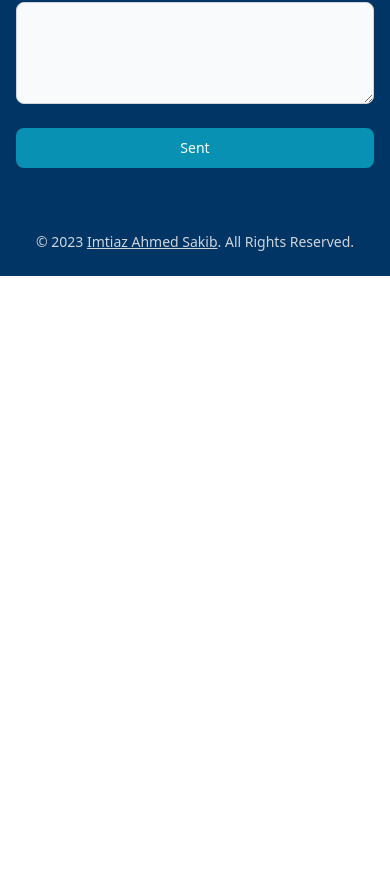
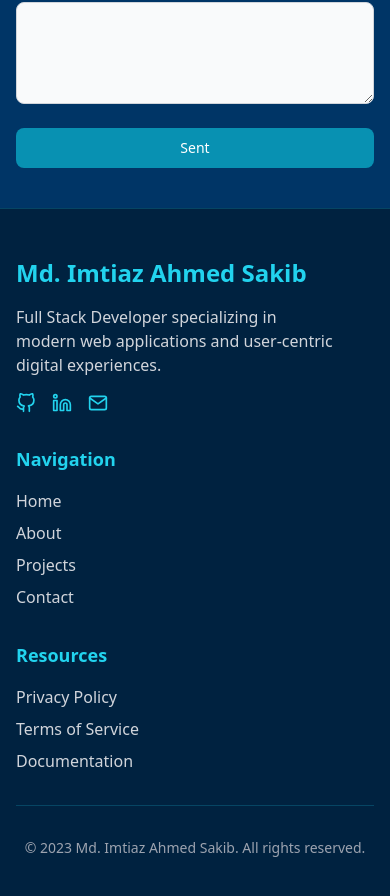
Before and after one commit to imtiazsakib15/portfolio, a React (Vite) app: page / in a window 390 px wide. Shown: the part 8622-9518 px from the top of the page. Before the commit the page ends 8898 px from the top, so only its background shows below. Built offline with nearby package versions, Linux system fonts and the light colour scheme.

Commit message:
footer design updated

```diff
--- a/src/components/Footer/Footer.jsx
+++ b/src/components/Footer/Footer.jsx
@@ -1,12 +1,123 @@
+import { FiGithub, FiLinkedin, FiMail } from "react-icons/fi";
+
 const Footer = () => {
   return (
-    <>
-      <p className="text-center text-gray-300 font-medium text-sm sm:text-base py-6 sm:py-8">
-        &copy; {new Date().getFullYear()}{" "}
-        <span className="underline">Imtiaz Ahmed Sakib</span>. All Rights
-        Reserved.
-      </p>
-    </>
+    <footer className="bg-[#002240] border-t border-cyan-400/20">
+      <div className="max-w-7xl mx-auto px-4 sm:px-6 lg:px-8 py-12">
+        <div className="grid md:grid-cols-3 gap-8 mb-8">
+          <div className="space-y-4">
+            <h3 className="text-2xl font-bold text-cyan-400">
+              Md. Imtiaz Ahmed Sakib
+            </h3>
+            <p className="text-gray-300 max-w-xs">
+              Full Stack Developer specializing in modern web applications and
+              user-centric digital experiences.
+            </p>
+            <div className="flex space-x-4">
+              <a
+                href="https://github.com/imtiazsakib15"
+                target="_blank"
+                rel="noreferrer"
+                className="text-cyan-400 hover:text-cyan-300 transition-colors"
+              >
+                <FiGithub className="text-xl" />
+              </a>
+              <a
+                href="https://www.linkedin.com/in/imtiaz-ahmed-sakib/"
+                target="_blank"
+                rel="noreferrer"
+                className="text-cyan-400 hover:text-cyan-300 transition-colors"
+              >
+                <FiLinkedin className="text-xl" />
+              </a>
+              <a
+                href="mailto:sakib.imtiaz15@gmail.com"
+                className="text-cyan-400 hover:text-cyan-300 transition-colors"
+              >
+                <FiMail className="text-xl" />
+              </a>
+            </div>
+          </div>
+
+          <div className="space-y-4">
+            <h4 className="text-lg font-semibold text-cyan-400">Navigation</h4>
+            <ul className="space-y-2">
+              <li>
+                <a
+                  href="#home"
+                  className="text-gray-300 hover:text-cyan-400 transition-colors"
+                >
+                  Home
+                </a>
+              </li>
+              <li>
+                <a
+                  href="#about"
+                  className="text-gray-300 hover:text-cyan-400 transition-colors"
+                >
+                  About
+                </a>
+              </li>
+              <li>
+                <a
+                  href="#projects"
+                  className="text-gray-300 hover:text-cyan-400 transition-colors"
+                >
+                  Projects
+                </a>
+              </li>
+              <li>
+                <a
+                  href="#contact"
+                  className="text-gray-300 hover:text-cyan-400 transition-colors"
+                >
+                  Contact
+                </a>
+              </li>
+            </ul>
+          </div>
+
+          {/* Resources */}
+          <div className="space-y-4">
+            <h4 className="text-lg font-semibold text-cyan-400">Resources</h4>
+            <ul className="space-y-2">
+              <li>
+                <a
+                  href="#"
+                  className="text-gray-300 hover:text-cyan-400 transition-colors"
+                >
+                  Privacy Policy
+                </a>
+              </li>
+              <li>
+                <a
+                  href="#"
+                  className="text-gray-300 hover:text-cyan-400 transition-colors"
+                >
+                  Terms of Service
+                </a>
+              </li>
+              <li>
+                <a
+                  href="#"
+                  className="text-gray-300 hover:text-cyan-400 transition-colors"
+                >
+                  Documentation
+                </a>
+              </li>
+            </ul>
+          </div>
+        </div>
+
+        {/* Copyright */}
+        <div className="border-t border-cyan-400/20 pt-8 flex flex-col md:flex-row justify-between items-center">
+          <p className="text-gray-400 text-sm">
+            © {new Date().getFullYear()} Md. Imtiaz Ahmed Sakib. All rights
+            reserved.
+          </p>
+        </div>
+      </div>
+    </footer>
   );
 };
 
```
